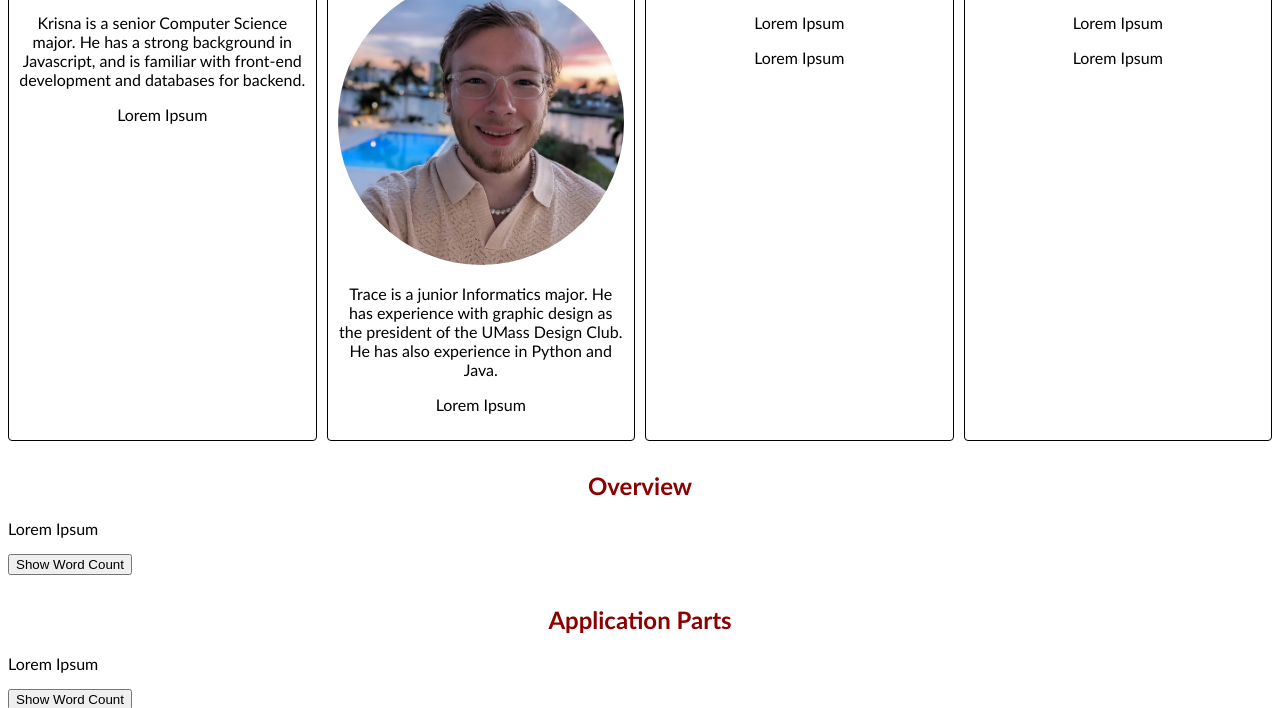
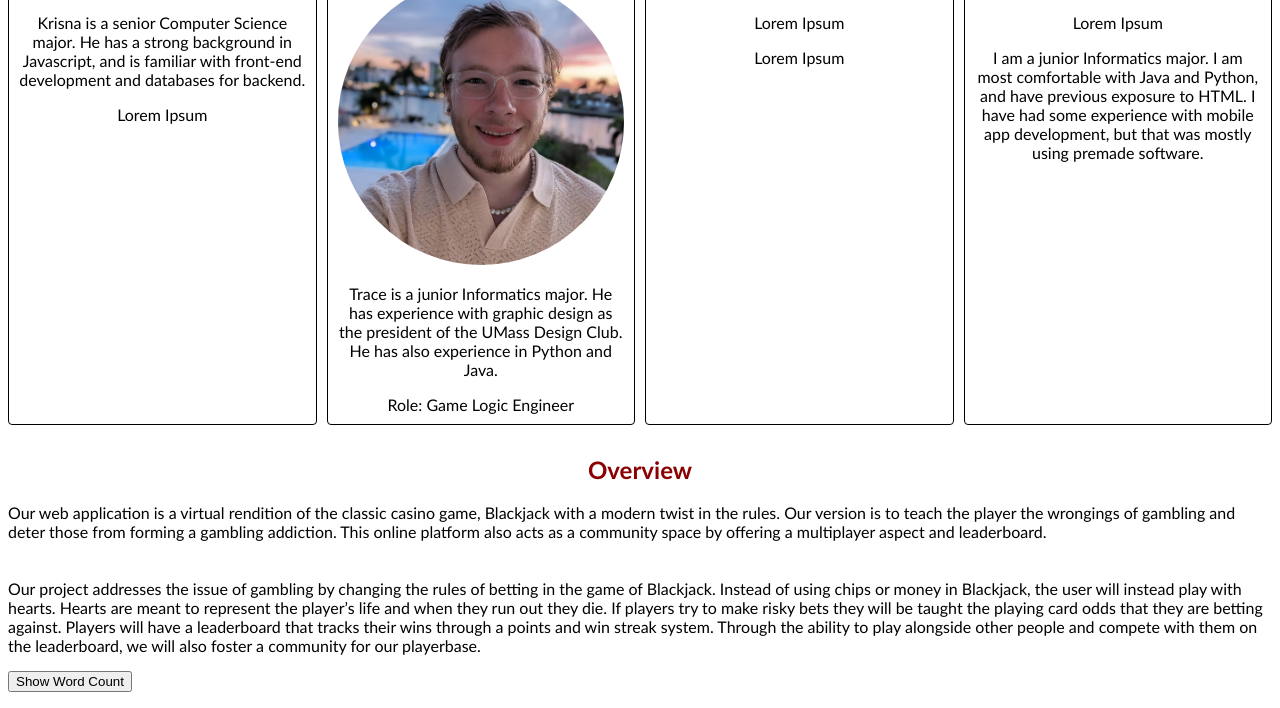
Before and after one commit to krisnalach/team-17-project, a website: page src/docs/milestone-01/index.html in a window 1280 px wide. Shown: the part 294-1002 px from the top of the page. Drawn offline with Linux system fonts and the light colour scheme.

Commit message:
Added Overview and Application Parts

```diff
--- a/src/docs/milestone-01/index.html
+++ b/src/docs/milestone-01/index.html
@@ -43,7 +43,7 @@
             <h3>Trace Lustgarten</h3>
             <img src="photos/lustgarten-photo.png" alt="temp" />
             <div id="lustgarten-bio"></div>
-            <div id="lustgarten-role"></div>
+            <div id="lustgarten-role">Role: Game Logic Engineer</div>
           </div>
           <div class="grid-card">
             <h3>Nathan Lee</h3>
--- a/src/docs/milestone-01/script.js
+++ b/src/docs/milestone-01/script.js
@@ -68,16 +68,15 @@ function addButton(elemId) {
 // Load group information into DOM elements
 loadText("texts/filler.txt", "#lach-role");
 loadText("texts/lach-bio.txt", "#lach-bio");
-loadText("texts/filler.txt", "#lustgarten-role");
 loadText("texts/lustgarten-bio.txt", "#lustgarten-bio");
 loadText("texts/filler.txt", "#lee-role");
 loadText("texts/filler.txt", "#lee-bio");
-loadText("texts/filler.txt", "#li-role");
+loadText("texts/li-bio.txt", "#li-role");
 loadText("texts/filler.txt", "#li-bio");
 
 // Load writing segments into DOM elements
-loadText('texts/filler.txt', '#overview', addButton);
-loadText('texts/filler.txt', '#application-parts', addButton);
+loadText('texts/overview.txt', '#overview', addButton);
+loadText('texts/application-parts.txt', '#application-parts', addButton);
 loadText('texts/data-reqs.txt', '#data-requirements', addButton);
 loadText('texts/filler.txt', '#wire-frames');
 loadText('texts/filler.txt', '#wire-frames', addButton);
```
